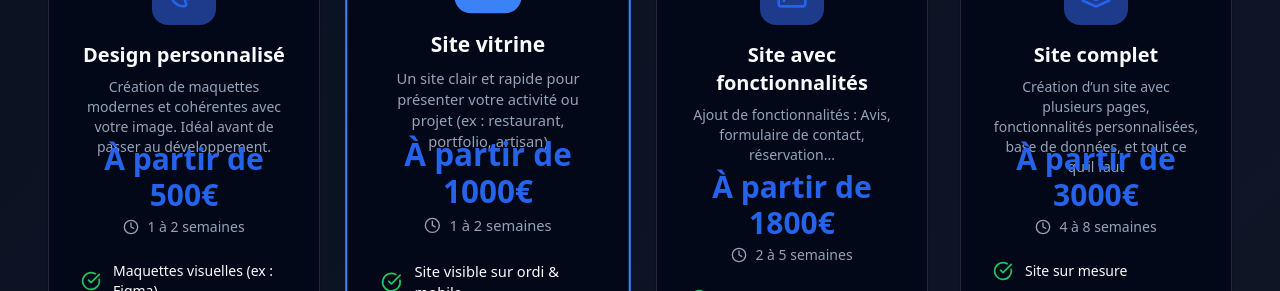
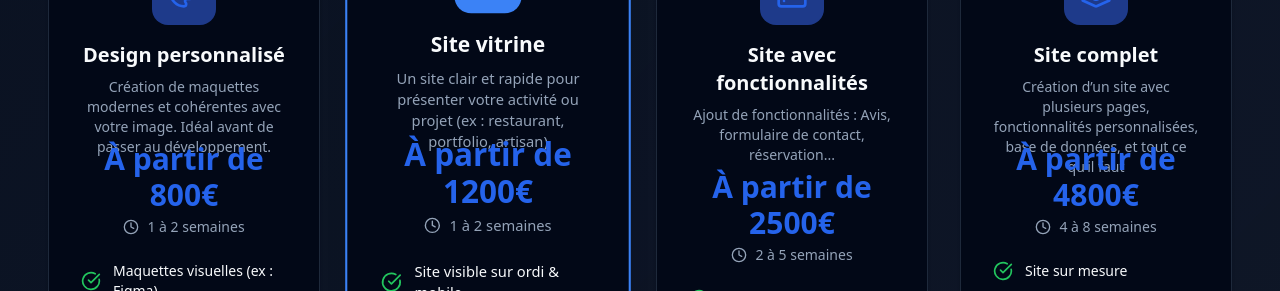
Before and after one commit to teovlt/portfolioFreelance, a React (Vite) app: page / in a window 1280 px wide. Shown: the part 3460-3751 px from the top of the page. Built offline with nearby package versions, Linux system fonts and the light colour scheme.

Commit message:
Improve prices

```diff
--- a/src/pages/Services.tsx
+++ b/src/pages/Services.tsx
@@ -21,7 +21,7 @@ export function Services() {
         language === "fr"
           ? "Création de maquettes modernes et cohérentes avec votre image. Idéal avant de passer au développement."
           : "Modern mockups that match your brand. Perfect before starting development.",
-      price: language === "fr" ? "À partir de 500€" : "Starting from €500",
+      price: language === "fr" ? "À partir de 800€" : "Starting from €800",
       duration: language === "fr" ? "1 à 2 semaines" : "1 to 2 weeks",
       deliverables: [
         language === "fr" ? "Maquettes visuelles (ex : Figma)" : "Visual mockups (e.g. Figma)",
@@ -39,7 +39,7 @@ export function Services() {
         language === "fr"
           ? "Un site clair et rapide pour présenter votre activité ou projet (ex : restaurant, portfolio, artisan)"
           : "A clean and fast website to showcase your activity or project (e.g. restaurant, portfolio, craftsman)",
-      price: language === "fr" ? "À partir de 1000€" : "Starting from €1000",
+      price: language === "fr" ? "À partir de 1200€" : "Starting from €1200",
       duration: language === "fr" ? "1 à 2 semaines" : "1 to 2 weeks",
       deliverables: [
         language === "fr" ? "Site visible sur ordi & mobile" : "Mobile & desktop ready",
@@ -57,7 +57,7 @@ export function Services() {
         language === "fr"
           ? "Ajout de fonctionnalités : Avis, formulaire de contact, réservation..."
           : "Add features like reviews, contact form, booking...",
-      price: language === "fr" ? "À partir de 1800€" : "Starting from €1800",
+      price: language === "fr" ? "À partir de 2500€" : "Starting from €2500",
       duration: language === "fr" ? "2 à 5 semaines" : "2 to 5 weeks",
       deliverables: [
         language === "fr" ? "Espace personnel sécurisé" : "Secure personal space",
@@ -75,7 +75,7 @@ export function Services() {
         language === "fr"
           ? "Création d’un site avec plusieurs pages, fonctionnalités personnalisées, base de données, et tout ce qu’il faut"
           : "A complete website with multiple pages, custom features, database, and everything needed",
-      price: language === "fr" ? "À partir de 3000€" : "Starting from €3000",
+      price: language === "fr" ? "À partir de 4800€" : "Starting from €4800",
       duration: language === "fr" ? "4 à 8 semaines" : "4 to 8 weeks",
       deliverables: [
         language === "fr" ? "Site sur mesure" : "Custom website",
```
